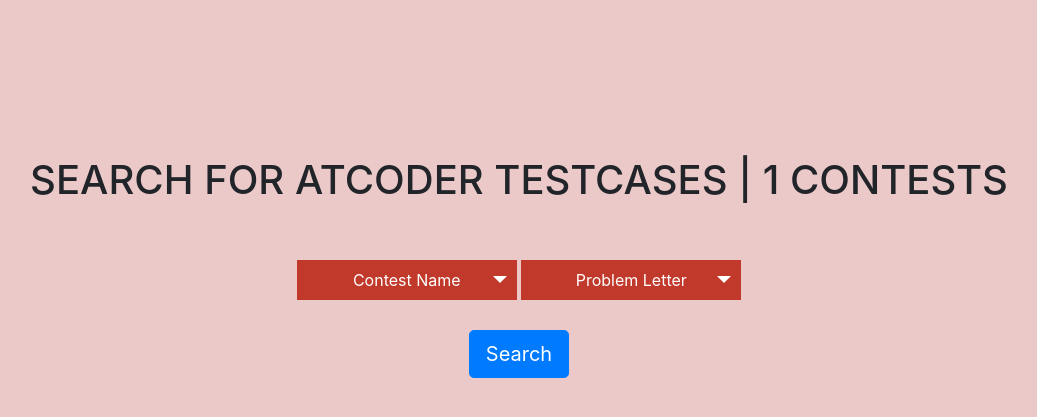
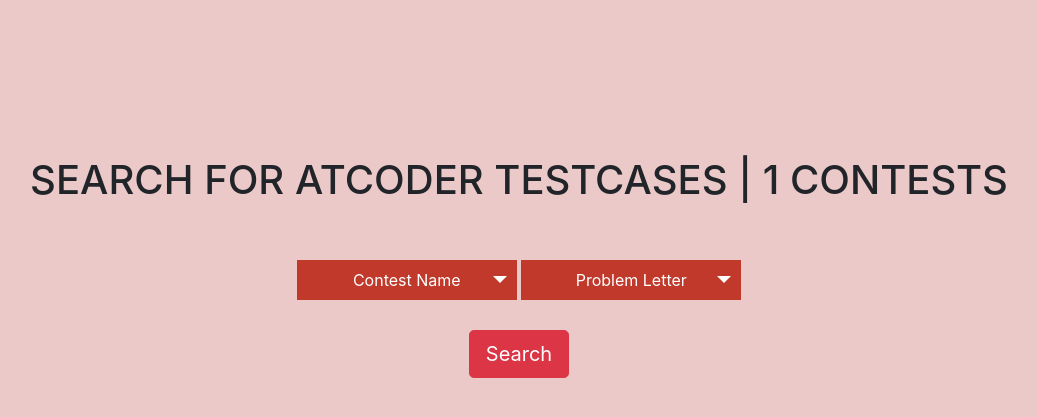
Before and after one commit to aminPial/ATCoder-TestCase-Site, a Flask app: template templates/index.html in a window 1280 px wide. Shown: the top 417 px of the page, without its empty margins (121-1158 px from the left). Run offline with Flask 2, Linux system fonts and the light colour scheme; the template is opened without the code that fills it: most values are stand-ins (such as "Sample title", 1, 10 or a date in 2020); some libraries are stand-ins or nearby versions.

Commit message:
Update index.html

```diff
--- a/templates/index.html
+++ b/templates/index.html
@@ -42,7 +42,7 @@
 
 </select>
     <br><br>
-   <button type="submit" class="btn btn-primary btn-lg">Search</button>
+   <button type="submit" class="btn btn-danger btn-lg">Search</button>
 </form>
 </div>
 
```
